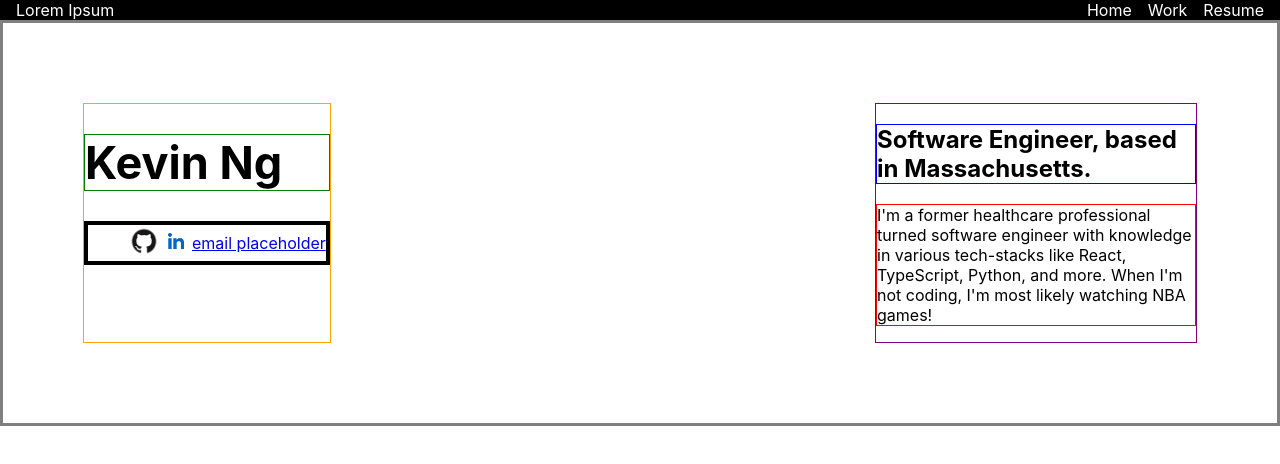
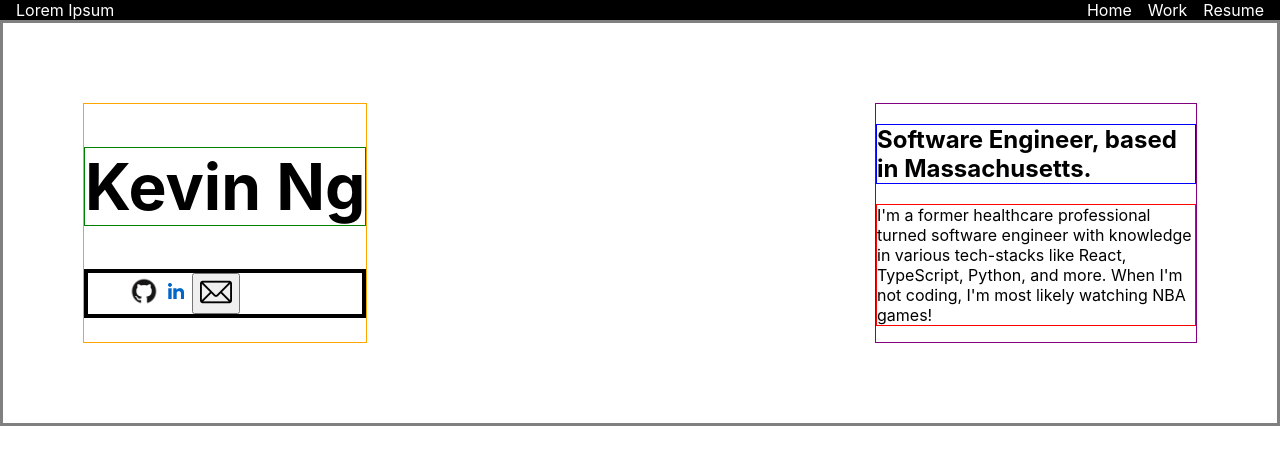
Before and after one commit to kevinszn23/portfolio-v2, a React (Create React App) app: page / in a window 1280 px wide. Shown: the top 464 px of the page. Built offline with nearby package versions, Linux system fonts and the light colour scheme.

Commit message:
working on button onclick for email

```diff
--- a/src/App.css
+++ b/src/App.css
@@ -82,7 +82,7 @@ body {
 .hero-name {
   display: flex;
   justify-content: left;
-  font-size: 45px;
+  font-size: 4rem;
   border: 1px solid green;
 }
 
@@ -109,8 +109,12 @@ body {
 }
 
 .hero-left-container {
+  display:inline-block;
+  /* align-items: left; */
   border: 1px solid orange;
+
 }
+
 
 .hero-socials-container > ul {
   border: 4px solid black;
--- a/src/components/Home.js
+++ b/src/components/Home.js
@@ -19,7 +19,9 @@ export default function Home() {
               </a>
             </li>
             <li>
-              <a href="/">email placeholder</a>
+            <button>
+            <img className="hero-socials-icon" src="./images/email-icon.png" alt="email" />
+            </button>
             </li>
           </ul>
         </div>
```
Also changed, not shown: public/images/email-icon.jpeg (added), public/images/email-icon.png (added).
